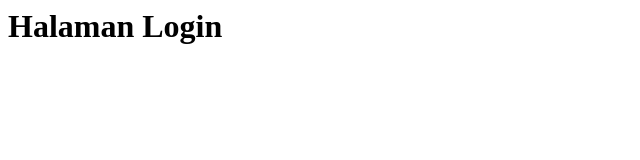
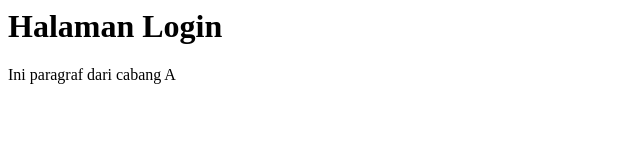
Before and after one commit to rusdifn08/belajar-ci-cd, a plain HTML site: page index.html in a window 1280 px wide. Shown: the whole page, without its empty margins (0-640 px from the left). Drawn offline with Linux system fonts and the light colour scheme.

Commit message:
Menambah Teks dari Cabang A

```diff
--- a/index.html
+++ b/index.html
@@ -1 +1,2 @@
 <h1>Halaman Login</h1>
+<p>Ini paragraf dari cabang A</p>
```
